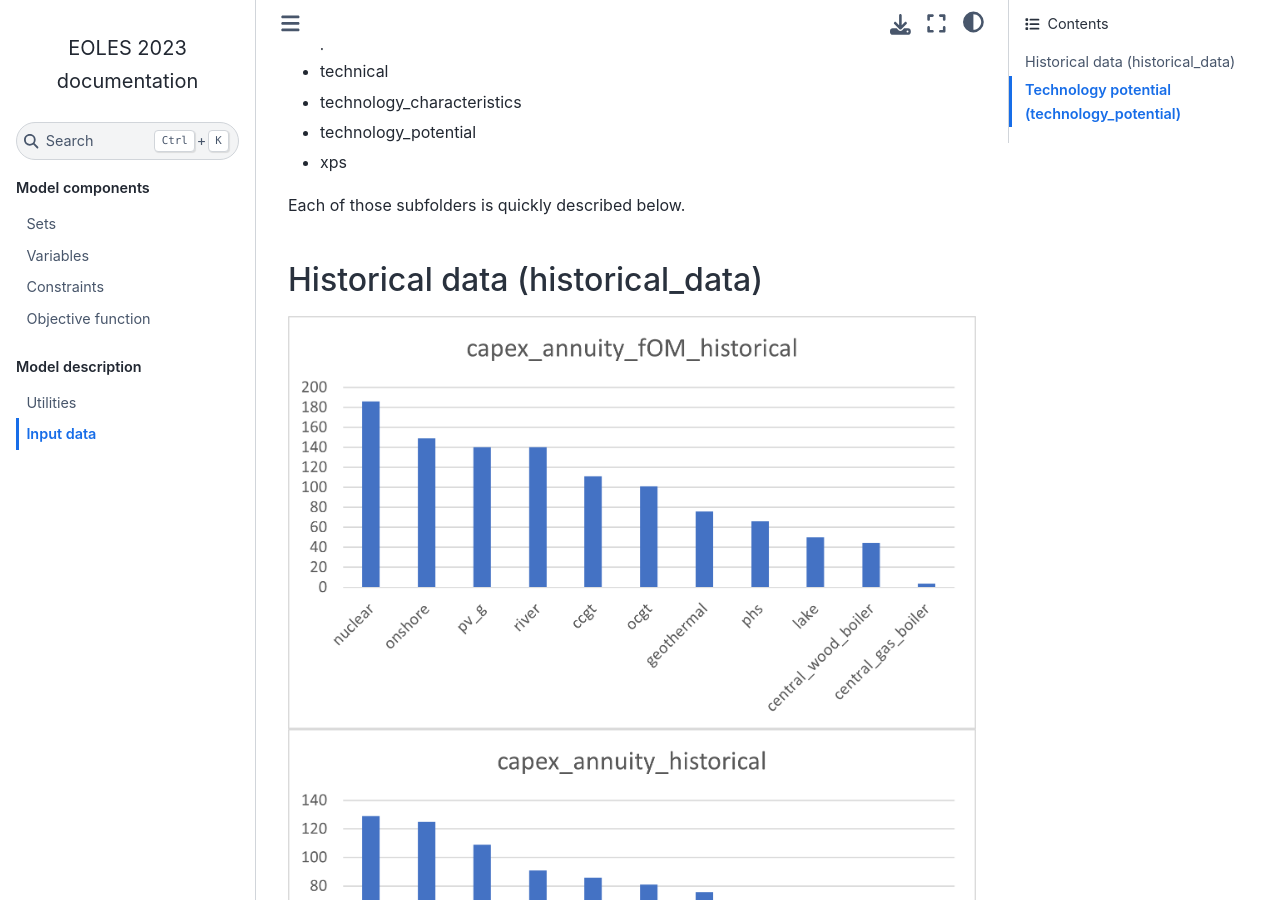
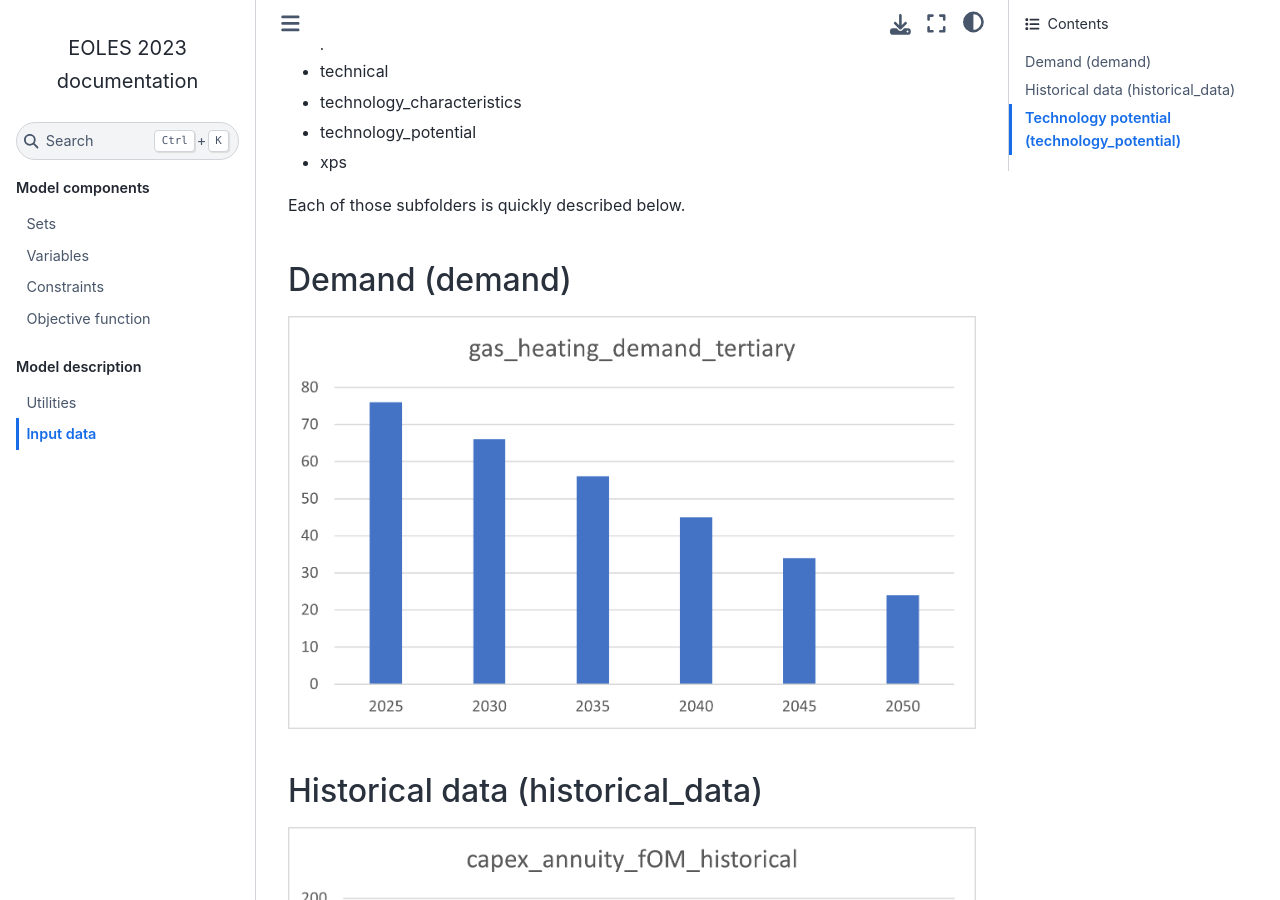
Before and after one commit to LucieRC/EOLES, a Sphinx documentation site: the page built from docs/input_data.rst, in a window 1280 px wide and 900 px high, scrolled down 334 px. Built offline with Sphinx 7.4.7 and the Sphinx Book theme 1.1.4, drawn with Linux system fonts in a browser that asks for light colours.

Commit message:
Add demand

```diff
--- a/docs/input_data.rst
+++ b/docs/input_data.rst
@@ -17,6 +17,13 @@ The "inputs" folder is subdivided into the following folders:
 * xps
 
 Each of those subfolders is quickly described below.
+
+.. _demand:
+
+Demand (demand)
+================
+
+.. image:: img/demand/gas_heating_demand_tertiary.png
 
 
 
```
Also changed, not shown: docs/img/demand/gas_heating_demand_tertiary.png (added).
